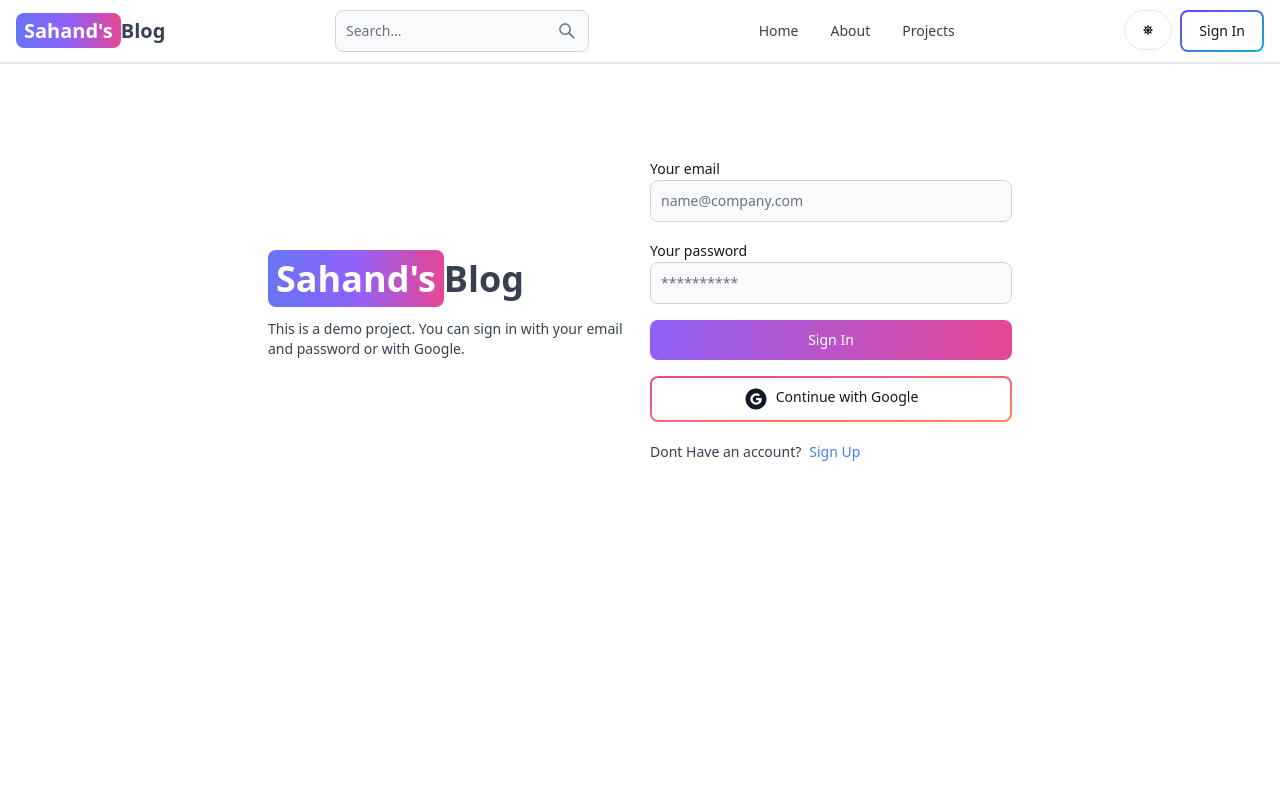
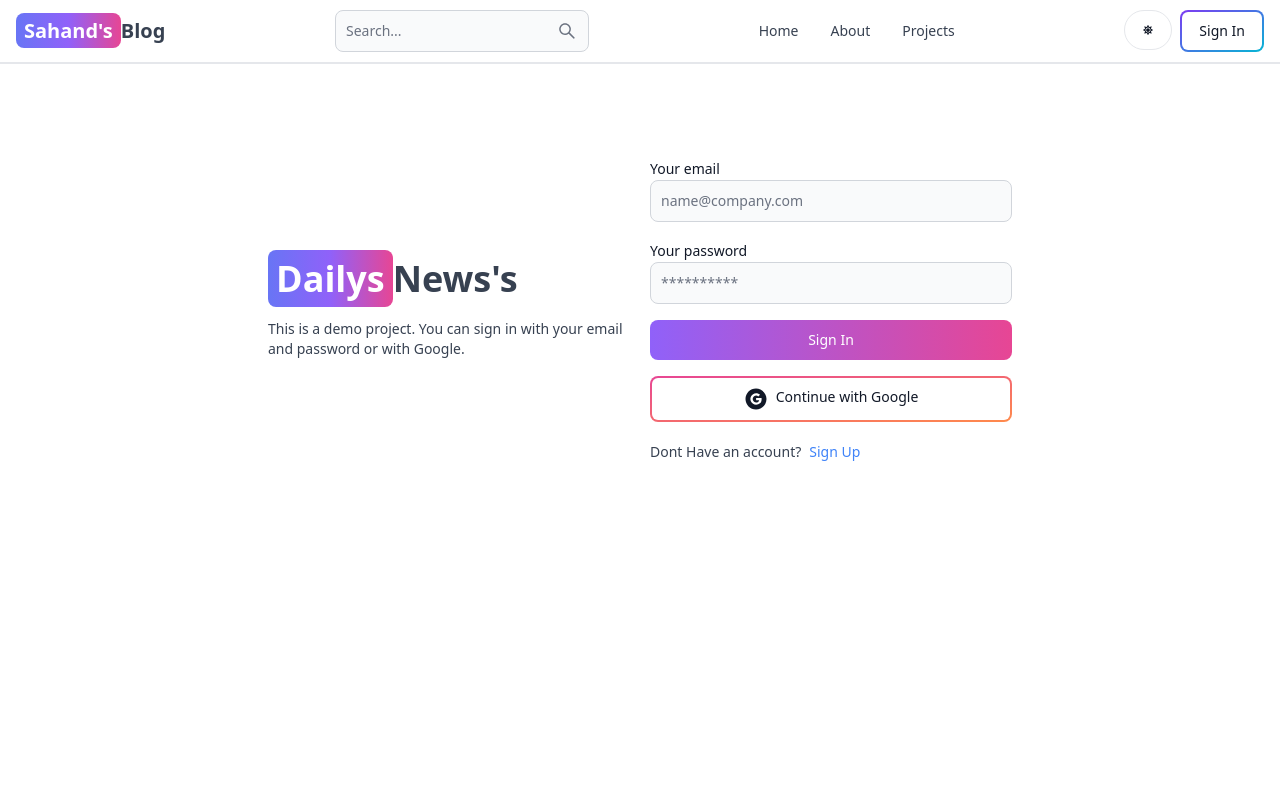
Before and after one commit to manojkhandve/mern-blog, a React (Vite) app in the folder client/: page /sign-in in a window 1280 px wide. Shown: the top 800 px of the page. Built offline with nearby package versions, Linux system fonts and the light colour scheme; no server answers.

Commit message:
Update SignIn.jsx

```diff
--- a/client/src/pages/SignIn.jsx
+++ b/client/src/pages/SignIn.jsx
@@ -47,11 +47,11 @@ export default function SignIn() {
       <div className='flex p-3 max-w-3xl mx-auto flex-col md:flex-row md:items-center gap-5'>
         {/* left */}
         <div className='flex-1'>
-          <Link to='/' className='font-bold dark:text-white text-4xl'>
+            <Link to='/' className='font-bold dark:text-white text-4xl'>
             <span className='px-2 py-1 bg-gradient-to-r from-indigo-500 via-purple-500 to-pink-500 rounded-lg text-white'>
-              Sahand's
+              Dailys
             </span>
-            Blog
+            News's
           </Link>
           <p className='text-sm mt-5'>
             This is a demo project. You can sign in with your email and password
```
